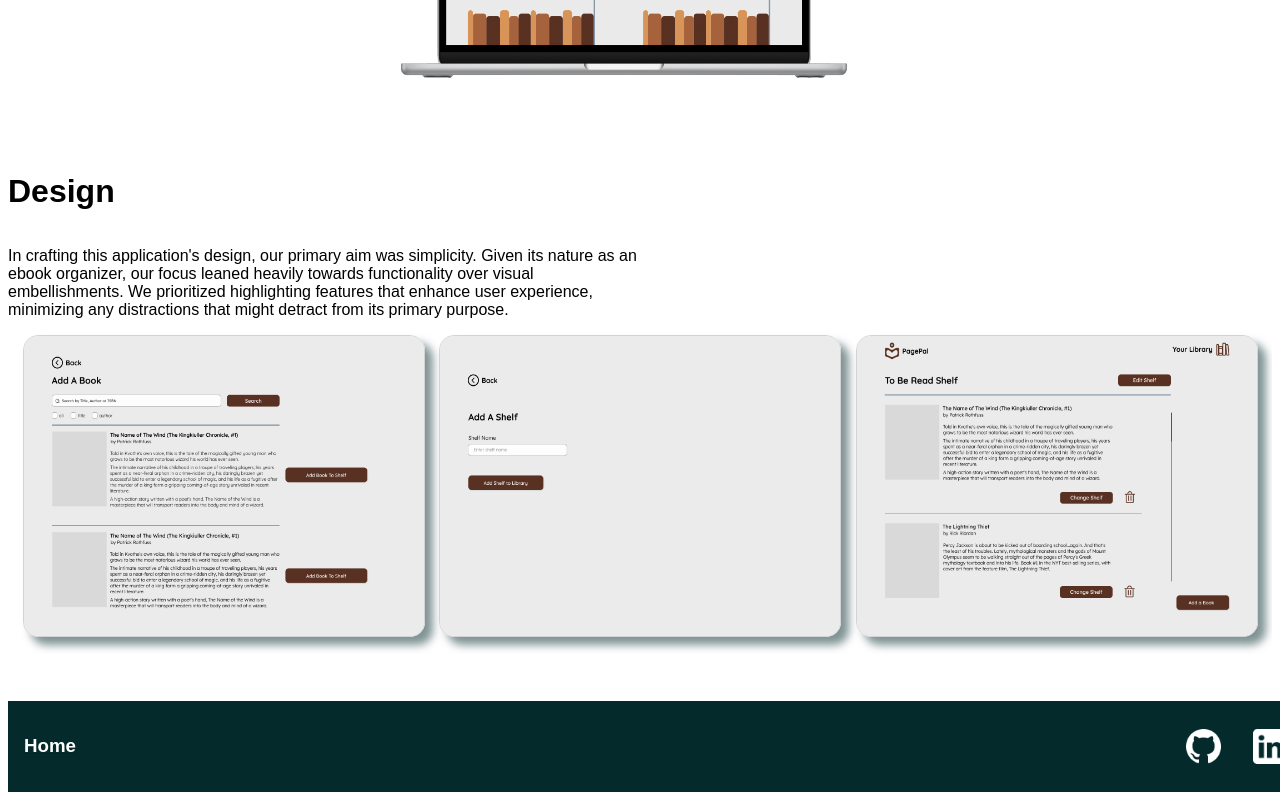
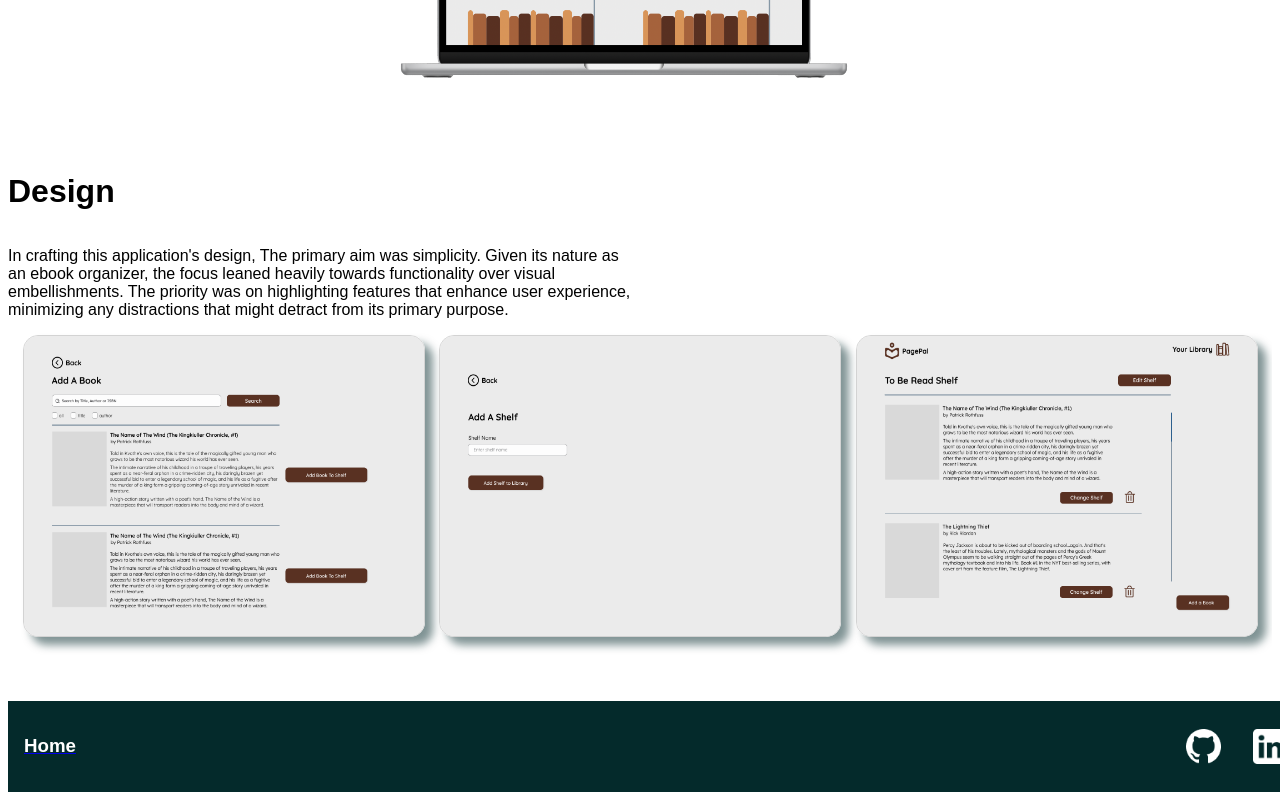
Before and after one commit to bguemos/bri-lynngportfolio, a Next.js app: page /pagepal in a window 1280 px wide. Shown: the part 1448-2248 px from the top of the page. Built offline with nearby package versions, Linux system fonts and the light colour scheme; a web font is replaced by a local one.

Commit message:
updated pagepal

```diff
--- a/pages/pagepal.js
+++ b/pages/pagepal.js
@@ -61,7 +61,7 @@ export default function Pagepal() {
             <div className={styles.design}>
             <h1>Design</h1>
             <p>
-             In crafting this application's design, our primary aim was simplicity. Given its nature as an ebook organizer, our focus leaned heavily towards functionality over visual embellishments. We prioritized highlighting features that enhance user experience, minimizing any distractions that might detract from its primary purpose.</p>
+             In crafting this application's design, The primary aim was simplicity. Given its nature as an ebook organizer, the focus leaned heavily towards functionality over visual embellishments. The priority was on highlighting features that enhance user experience, minimizing any distractions that might detract from its primary purpose.</p>
             </div>
             <div className={styles.thirdcontent}>
               <Image className={styles.web}
```
